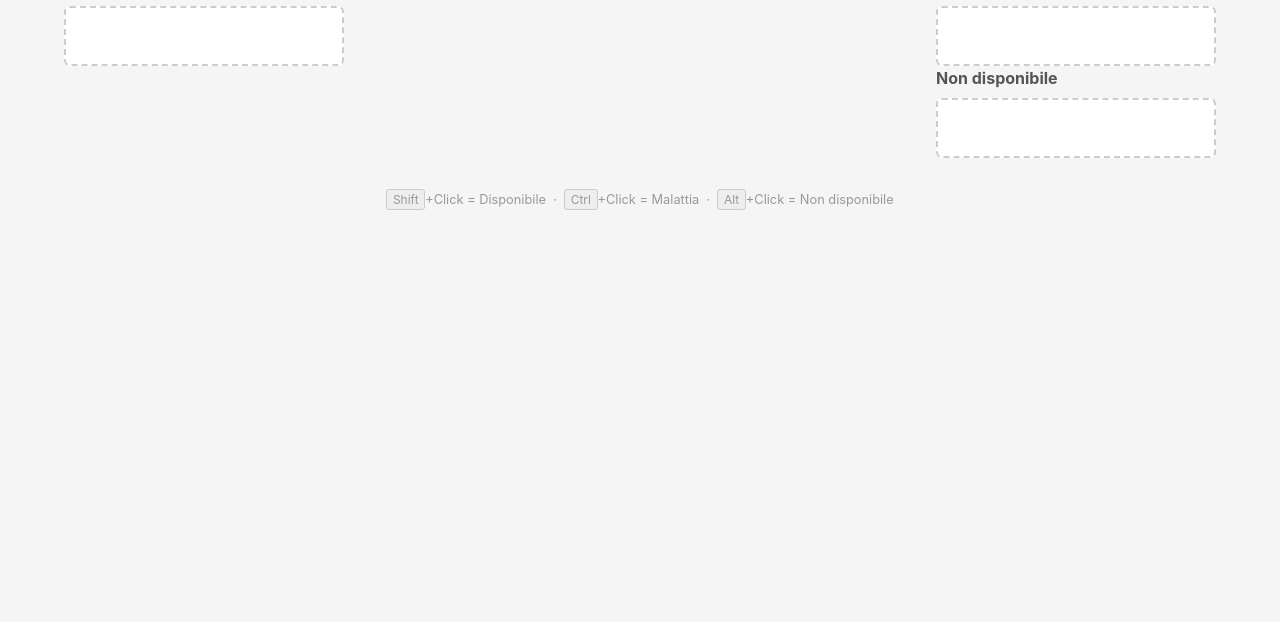
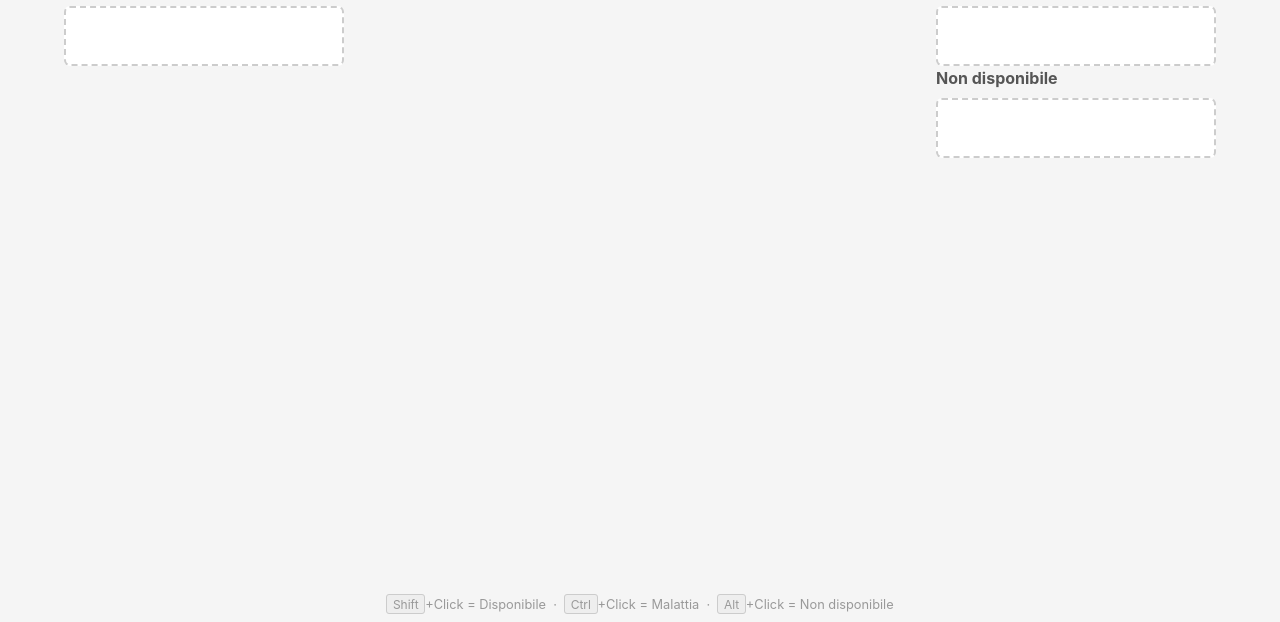
Before and after one commit to theCrius/presence-planner, a Flask app: page / in a window 1280 px wide. Shown: the part 178-800 px from the top of the page. Run offline with Flask 3, Linux system fonts and the light colour scheme; data that the repository does not hold is empty.

Commit message:
Footer scorciatoie fisso in fondo al viewport
Co-Authored-By: Claude Opus 4.5 <noreply@anthropic.com>

```diff
--- a/static/css/style.css
+++ b/static/css/style.css
@@ -261,10 +261,15 @@ h1 {
 
 /* === Footer scorciatoie === */
 .keybind-hint {
-    margin-top: 2rem;
+    position: fixed;
+    bottom: 0;
+    left: 0;
+    right: 0;
     text-align: center;
     color: #999;
     font-size: 0.8rem;
+    padding: 0.5rem;
+    background: #f5f5f5;
 }
 
 .keybind-hint kbd {
```
